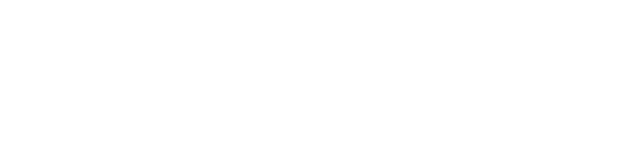
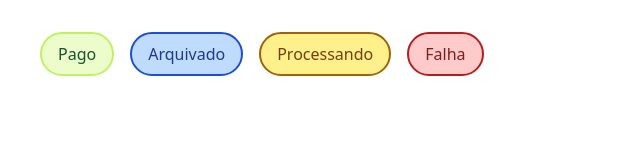
Before and after one commit to xgeovanedamasceno/origamid-tailwindcss-course, a website: page src/index.html in a window 1280 px wide. Shown: the whole page, without its empty margins (0-640 px from the left). Drawn offline with Linux system fonts and the light colour scheme.

Commit message:
add elem ref to exerc03: bg, border and text properties

```diff
--- a/src/index.html
+++ b/src/index.html
@@ -6,5 +6,14 @@
     <title>TailwindCSS Course</title>
     <link rel="stylesheet" href="./output.css" />
   </head>
-  <body class="m-8"></body>
+  <body class="m-8">
+    <div">
+      <ul class="flex *:rounded-3xl *:mx-2 *:py-2 *:px-4">
+        <li class="bg-[#ECFCCB] border-[#BEF264] border-2 text-green-900">Pago</li>
+        <li class="bg-blue-200 border-blue-700 border-2 text-blue-900">Arquivado</li>
+        <li class="bg-yellow-200 border-yellow-700 border-2 text-yellow-900">Processando</li>
+        <li class="bg-red-200 border-red-700 border-2 text-red-900">Falha</li>
+      </ul>
+    </div>
+  </body>
 </html>
```
Also changed, not shown: src/output.css.
